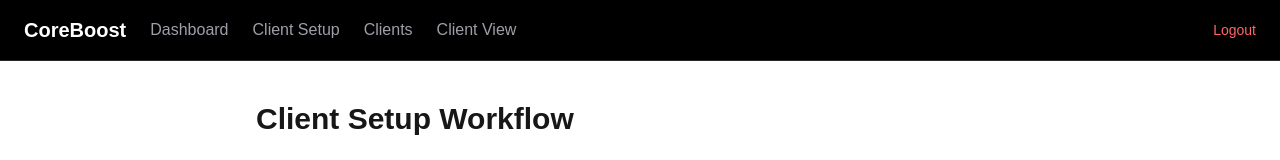
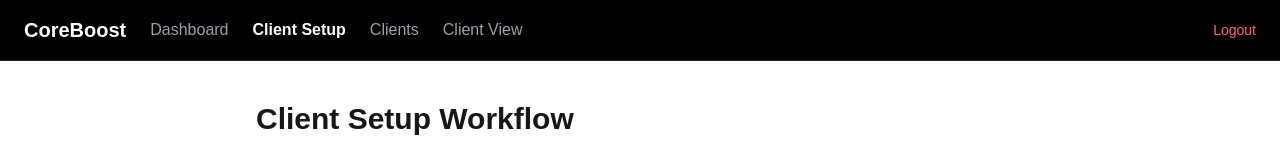
Before and after one commit to DRAES2/coreboost-os, a Next.js app: page /client/onboarding in a window 1280 px wide. Shown: the top 160 px of the page. Built offline with nearby package versions, Linux system fonts and the light colour scheme.

Commit message:
removed broken use client file

```diff
--- a/app/components/Navbar.tsx
+++ b/app/components/Navbar.tsx
@@ -1,9 +1,15 @@
 "use client";
 
-import { useRouter } from "next/navigation";
+import { useRouter, usePathname } from "next/navigation";
 
 export default function Navbar() {
   const router = useRouter();
+  const pathname = usePathname();
+
+  const linkClass = (path: string) =>
+    pathname === path
+      ? "text-white font-semibold"
+      : "text-zinc-400 hover:text-white";
 
   return (
     <div className="border-b border-zinc-800 px-6 py-4 flex justify-between items-center bg-black text-white">
@@ -14,28 +20,28 @@ export default function Navbar() {
 
         <button
           onClick={() => router.push("/")}
-          className="text-zinc-400 hover:text-white"
+          className={linkClass("/")}
         >
           Dashboard
         </button>
 
         <button
           onClick={() => router.push("/client/onboarding")}
-          className="text-zinc-400 hover:text-white"
+          className={linkClass("/client/onboarding")}
         >
           Client Setup
         </button>
 
         <button
           onClick={() => router.push("/client")}
-          className="text-zinc-400 hover:text-white"
+          className={linkClass("/client")}
         >
           Clients
         </button>
 
         <button
           onClick={() => router.push("/client/dashboard")}
-          className="text-zinc-400 hover:text-white"
+          className={linkClass("/client/dashboard")}
         >
           Client View
         </button>
```
